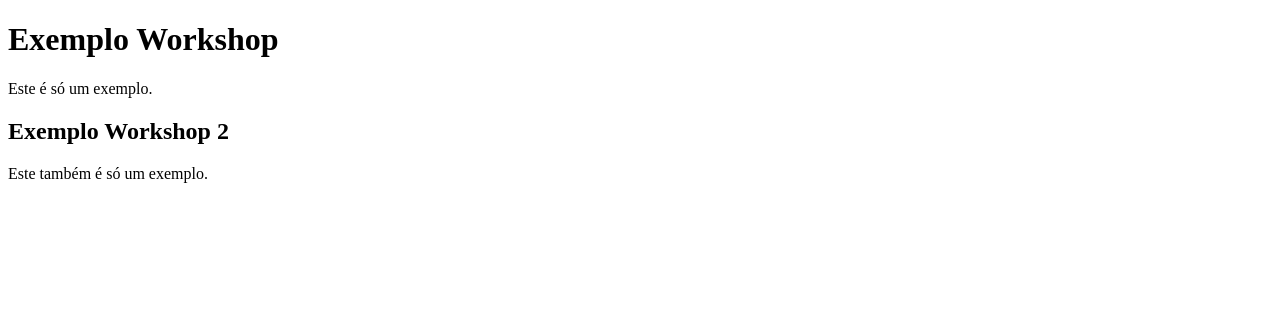
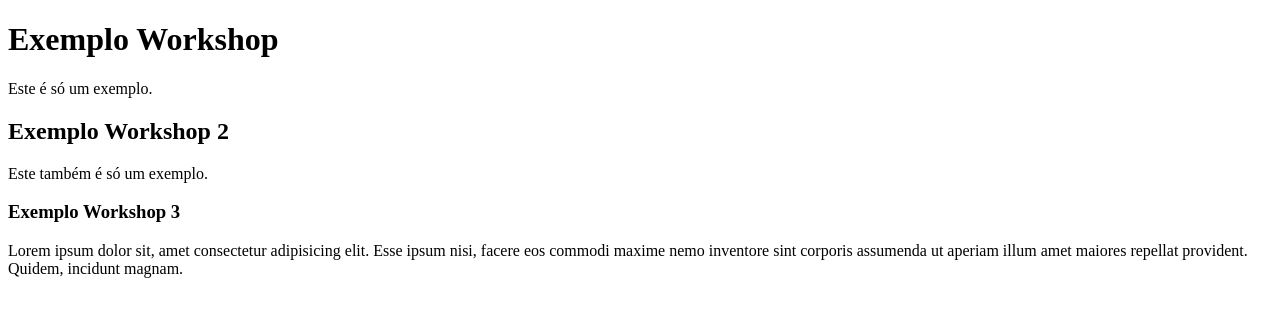
Before and after one commit to tavaressrobertt1/workshop, a plain HTML site: page index.html in a window 1280 px wide. Drawn offline with Linux system fonts and the light colour scheme.

Commit message:
Alterando o meu primeiro código

```diff
--- a/index.html
+++ b/index.html
@@ -10,5 +10,7 @@
     <p>Este é só um exemplo.</p>
     <h2>Exemplo Workshop 2</h2>
     <p>Este também é só um exemplo.</p>
+    <h3>Exemplo Workshop 3</h3>
+    <p>Lorem ipsum dolor sit, amet consectetur adipisicing elit. Esse ipsum nisi, facere eos commodi maxime nemo inventore sint corporis assumenda ut aperiam illum amet maiores repellat provident. Quidem, incidunt magnam.</p>
 </body>
 </html>
```
